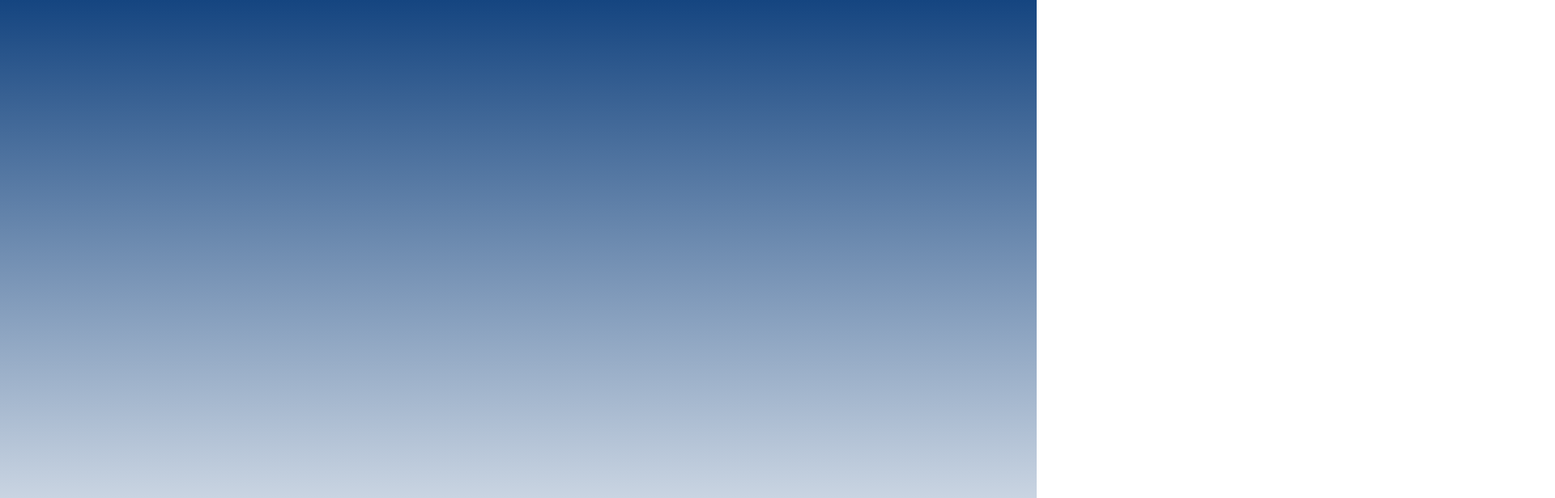
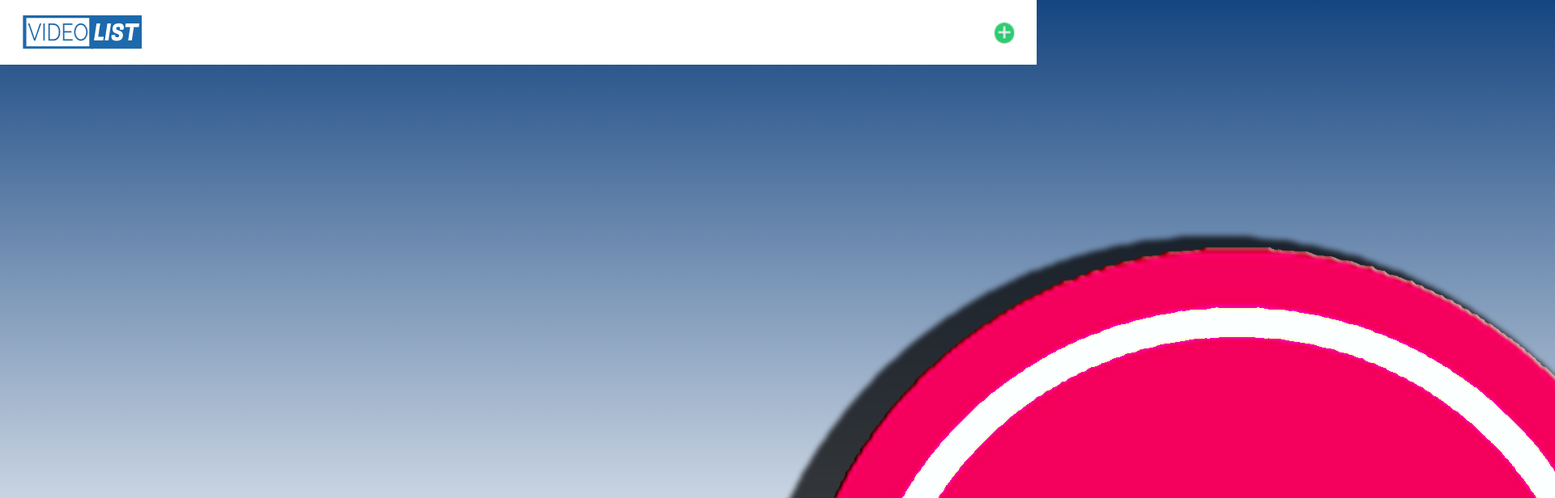
Before and after one commit to JethroTiago/video-list, a website: page assets/pages/send-completed.html in a window 1280 px wide. Shown: the top 616 px of the page at 81% size, 1920 px wide, since content can reach past the window. Drawn offline with Linux system fonts and the light colour scheme.

Commit message:
Added more codes to the send-completed.html file

```diff
--- a/assets/pages/send-completed.html
+++ b/assets/pages/send-completed.html
@@ -13,5 +13,24 @@
 </head>
 <body>
 
+    <header>
+
+        <nav class="heading">
+            <a class="logo" href="../../index.html"></a>
+
+            <div class="add__icon">
+                <a href="./assets/pages/send-video.html" class="add__videos"></a>
+            </div>
+        </nav>
+
+    </header>
+
+    <main class="mensage">
+        <div>
+            <h3 class="mensage__title">Video registered successfully!</h3>
+            <img src="../img/success.png" class="mensage__image">
+        </div>
+    </main>
+
 </body>
 </html>
```
